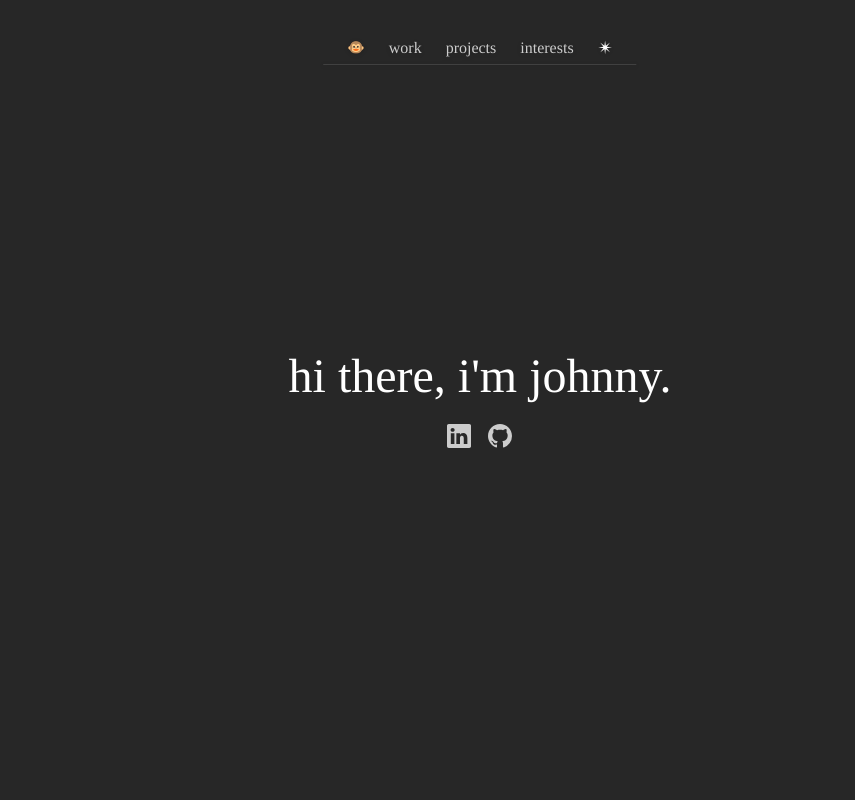
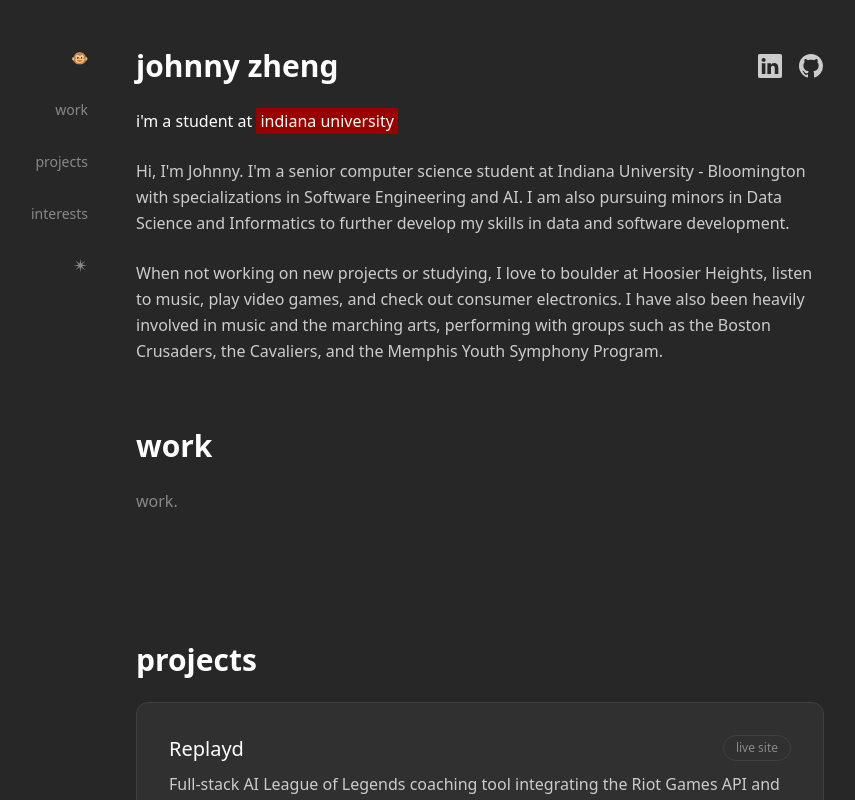
Before and after one commit to JohnnySprit/jnzheng.dev, a Next.js app: page / in a window 1280 px wide. Shown: the top 800 px of the page, without its empty margins (160-1015 px from the left). Built offline with nearby package versions, Linux system fonts and the light colour scheme.

Commit message:
style: I am just incredibly indecisive on the layout

```diff
--- a/src/app/globals.css
+++ b/src/app/globals.css
@@ -61,4 +61,13 @@
   .scrollbar-none::-webkit-scrollbar {
     display: none;
   }
+
+  .font-tinos {
+    font-family: var(--font-display), serif;
+  }
+
+  .iu {
+    @apply px-1 py-0.5 transition-all duration-200;
+    background-color: #990000;
+  }
 }
--- a/src/app/layout.tsx
+++ b/src/app/layout.tsx
@@ -1,6 +1,6 @@
 import type { Metadata } from "next";
 import "./globals.css";
-import { Tinos } from "next/font/google";
+import { Tinos, Manrope } from "next/font/google";
 import { ThemeProvider } from "@/components/layout/ThemeProvider";
 
 export const metadata: Metadata = {
@@ -8,12 +8,13 @@
   description: "My personal website/developer portfolio",
 };
 
-  const tinos = Tinos({ subsets: ["latin"], style: ["normal", "italic"], weight: ["400", "700"], variable: "--font-display" });
+const tinos = Tinos({ subsets: ["latin"], style: ["normal", "italic"], weight: ["400", "700"], variable: "--font-display" });
+const manrope = Manrope({ subsets: ["latin"], style: ["normal"], weight: ["400", "500", "600", "700"], variable: "--font-body" });
 
 export default function RootLayout({ children }: { children: React.ReactNode }) {
   return (
     <html lang="en" className="dark" suppressHydrationWarning>
-      <body className={`${tinos.variable} min-h-full flex flex-col`}>
+      <body className={`${manrope.variable} min-h-full flex flex-col`}>
         <ThemeProvider>{children}</ThemeProvider>
       </body>
     </html>
--- a/src/app/page.tsx
+++ b/src/app/page.tsx
@@ -4,19 +4,20 @@
 import { PROJECTS } from "@/data/projects";
 import { SKILLS } from "@/data/skills";
 
-const sectionClass = "mx-auto max-w-[720px] px-4 py-16 sm:px-6 sm:py-24";
+const sectionClass = "py-12 sm:py-16";
 const headingClass = "mb-6 text-2xl font-semibold sm:text-3xl";
 
 export default function Home() {
   return (
-    <main className="min-h-screen">
+    <main className="min-h-screen flex flex-col items-center py-12 px-4 sm:px-6">
+      <Analytics />
+      <div className="mx-auto grid w-full max-w-5xl grid-cols-1 gap-8 md:grid-cols-[120px_1fr_120px] md:gap-12">
         <Navbar />
-      <Analytics />
+        <div className="min-w-0 text-base leading-relaxed">
 
-      <section className="mx-auto flex min-h-screen max-w-[720px] items-center justify-center px-4 sm:px-6">
-        <div>
-          <h1 className="text-4xl sm:text-5xl">hi there, i&apos;m johnny.</h1>
-          <div className="mt-6 flex items-center gap-4 justify-center">
+          <div className="mb-6 flex items-center justify-between">
+            <h1 className="text-3xl font-bold hover:opacity-60">johnny zheng</h1>
+            <div className="flex items-center gap-4">
               <a
                 href="https://linkedin.com/in/jnzheng"
                 target="_blank"
@@ -47,11 +48,10 @@
               </a>
             </div>
           </div>
-      </section>
 
-      <section className={sectionClass}>
-        <h2 className={headingClass}>about</h2>
-        <div className="grid gap-6 md:grid-cols-2">
+
+          <div className="grid gap-6 max-w-[720px]">
+            <h2>i'm a student at <span className="iu">indiana university</span></h2>
             <p className="text-[var(--text-secondary)]">
               Hi, I&apos;m Johnny. I&apos;m a senior computer science student at
               Indiana University - Bloomington with specializations in Software
@@ -67,7 +67,6 @@
               Crusaders, the Cavaliers, and the Memphis Youth Symphony Program.
             </p>
           </div>
-      </section>
 
           <section id="work" className={sectionClass}>
             <h2 className={headingClass}>work</h2>
@@ -143,6 +142,8 @@
               interests.
             </p>
           </section>
+        </div>
+      </div>
     </main>
   );
 }
--- a/src/components/layout/NavBar.tsx
+++ b/src/components/layout/NavBar.tsx
@@ -4,29 +4,21 @@
 import { ThemeToggle } from "@/components/ui/ThemeToggle";
 
 const LINKS = [
-  { href: "#work", label: "work" },
-  { href: "#projects", label: "projects" },
-  { href: "#interests", label: "interests" },
+  { href: "/#work", label: "work" },
+  { href: "/#projects", label: "projects" },
+  { href: "/#interests", label: "interests" },
 ];
 
 export function Navbar() {
   return (
-    <nav className="flex fixed left-1/2 z-50 max-w-[calc(100%-1rem)] -translate-x-1/2 items-centerjustify-center sm:top-8">
-      <div className="flex items-center gap-3 border-b border-[var(--border)] drop-shadow-sm px-3 py-1.5 sm:gap-6 sm:px-6 sm:py-1">
-        <Link href="/" className="hover:opacity-60 active:text-[var(--accent)]">🐵</Link>
-        {LINKS.map((link) => (
-          <Link
-            key={link.href}
-            href={link.href}
-            className="shrink-0 text-[13px] text-[var(--text-secondary)] no-underline transition-colors duration-200 hover:opacity-60 active:text-[var(--accent)] sm:text-base"
-          >
-            {link.label}
-          </Link>
-        ))}
-        <div className="flex shrink-0 items-center">
-          <ThemeToggle/>
-        </div>
-      </div>
+    <nav className="hidden md:block sticky top-12 self-start space-y-8 text-right text-sm text-[var(--text-muted)]">
+    <Link href="/" className="block w-full hover:opacity-60">🐵</Link>
+      {LINKS.map((link) => (
+        <a key={link.href} href={link.href} className="block w-full hover:text-[var(--text-primary)]">
+          {link.label}
+        </a>
+      ))}
+      <ThemeToggle />
     </nav>
   );
 }
```
Lines whose indentation alone changed are shown as unchanged.
